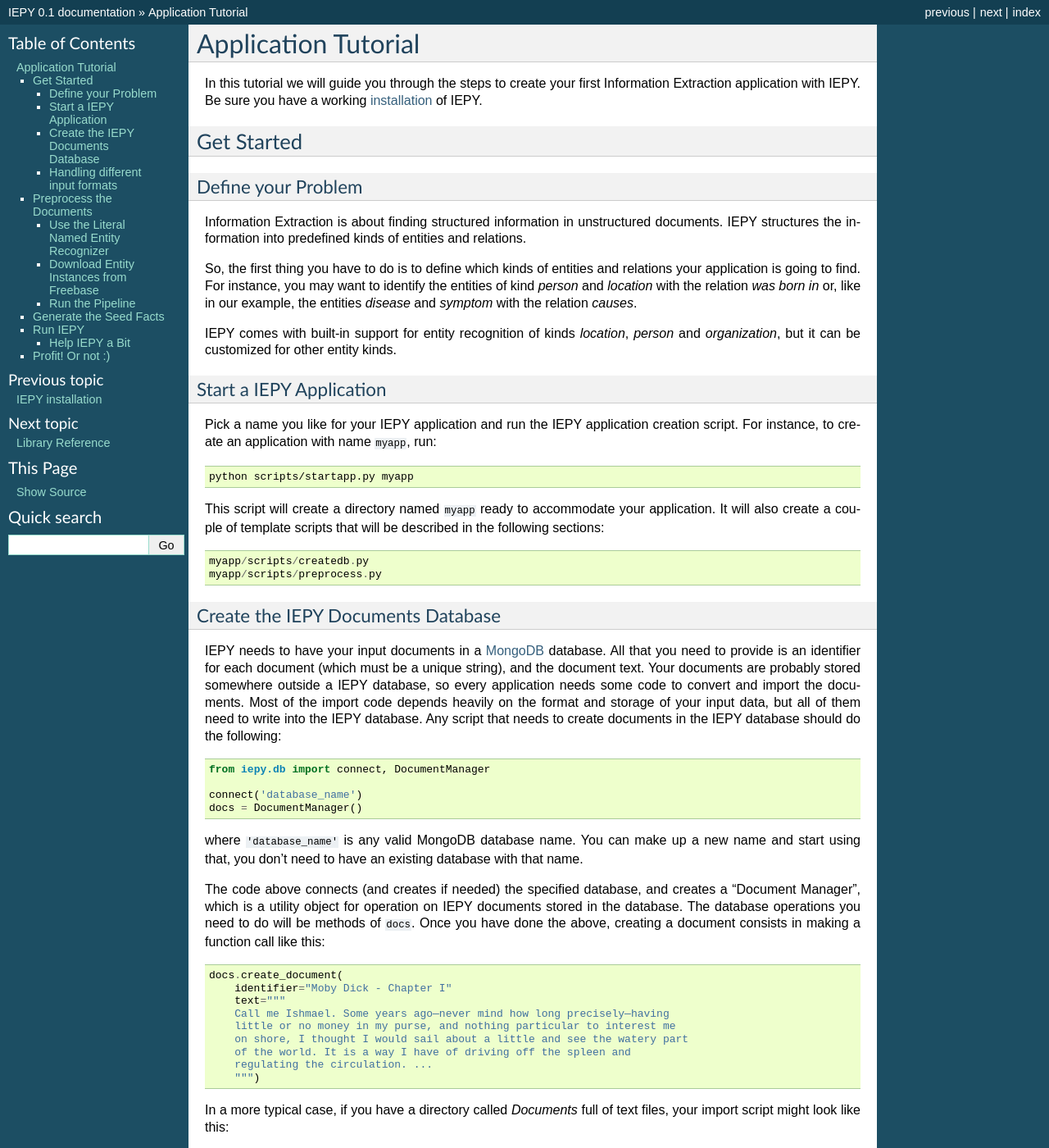
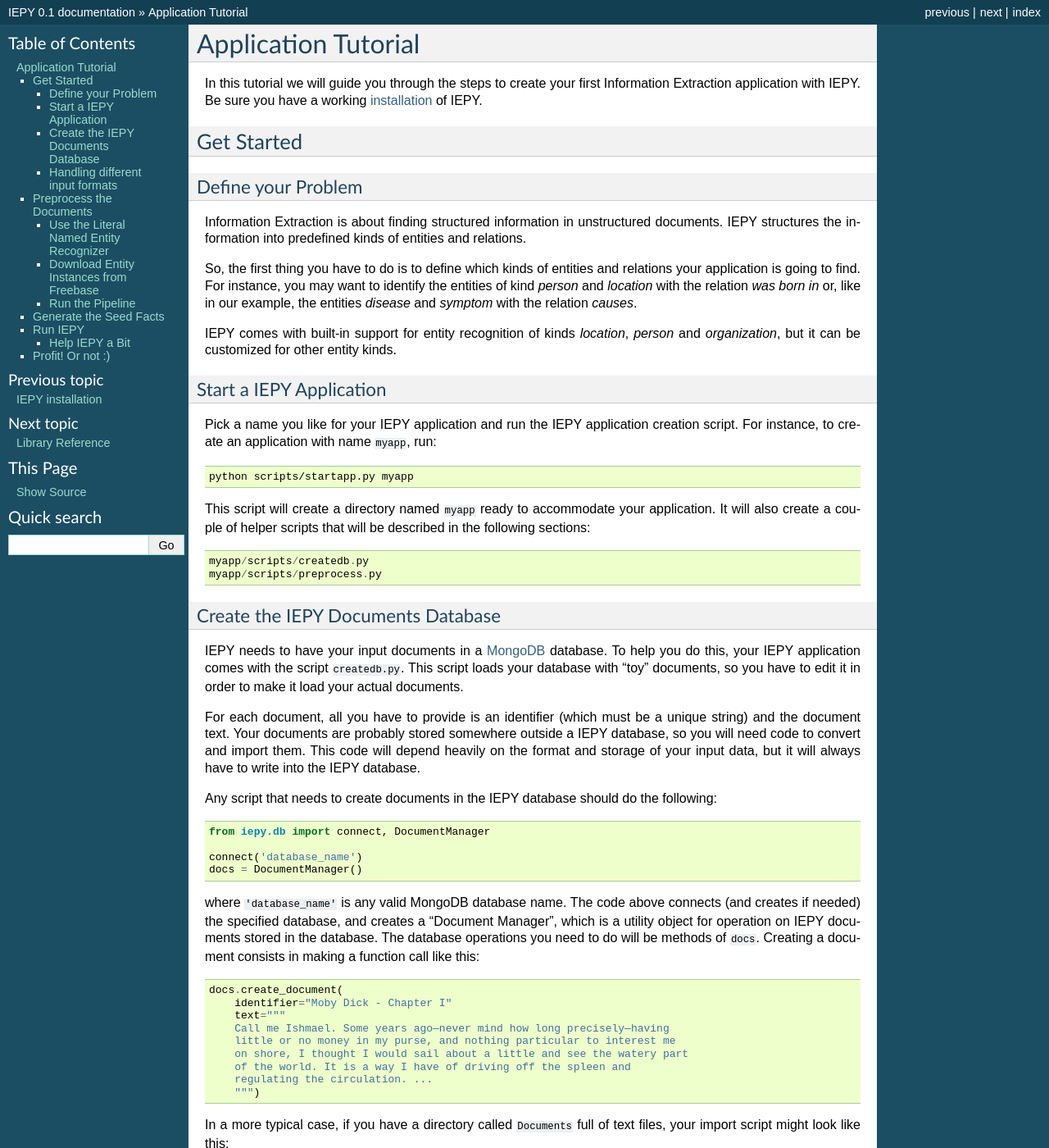
Before and after one commit to machinalis/iepy, a Sphinx documentation site: the page built from docs/tutorial.rst, in a window 1280 px wide and 1400 px high. Shown: the whole window at 82% size. Built offline with Sphinx 7.4.7, drawn with Linux system fonts in a browser that asks for light colours; some of the changed text lies outside the part shown.

Commit message:
Integrate section about database creation. Add reference to createdb script.

```diff
--- a/docs/tutorial.rst
+++ b/docs/tutorial.rst
@@ -5,6 +5,7 @@ Application Tutorial
 In this tutorial we will guide you through the steps to create your first
 Information Extraction application with IEPY.
 Be sure you have a working `installation <installation>`_ of IEPY.
+
 
 
 Get Started
@@ -39,7 +40,7 @@ creation script. For instance, to create an application with name ``myapp``, run
     python scripts/startapp.py myapp
 
 This script will create a directory named ``myapp`` ready to accommodate your
-application. It will also create a couple of template scripts that will be
+application. It will also create a couple of helper scripts that will be
 described in the following sections:
 
 ::
@@ -52,12 +53,17 @@ Create the IEPY Documents Database
 ----------------------------------
 
 IEPY needs to have your input documents in a `MongoDB <https://www.mongodb.org/>`_
-database. All that you need to provide is an identifier for each document (which
-must be a unique string), and the document text.
-Your documents are probably stored somewhere outside a IEPY database, so every
-application needs some code to convert and import the documents.
-Most of the import code depends heavily on the format and storage of your input
-data, but all of them need to write into the IEPY database.
+database. To help you do this, your IEPY application comes with the script
+``createdb.py``. This script loads your database with "toy" documents, so you
+have to edit it in order to make it load your actual documents.
+
+For each document, all you have to provide is an identifier  (which must be a
+unique string) and the document text.
+Your documents are probably stored somewhere outside a IEPY database, so you
+will need code to convert and import them.
+This code will depend heavily on the format and storage of your input data,
+but it will always have to write into the IEPY database.
+
 Any script that needs to create documents in the IEPY database should do the
 following::
 
@@ -66,16 +72,12 @@ following::
     connect('database_name')
     docs = DocumentManager()
 
-where ``'database_name'`` is any valid MongoDB database name. You can make up
-a new name and start using that, you don't need to have an existing database
-with that name.
-
+where ``'database_name'`` is any valid MongoDB database name.
 The code above connects (and creates if needed) the specified database, and
 creates a “Document Manager”, which is a utility object for operation on
 IEPY documents stored in the database. The database operations you need to
 do will be methods of ``docs``.
-Once you have done the above, creating a document consists in making
-a function call like this::
+Creating a document consists in making a function call like this::
 
     docs.create_document(
         identifier="Moby Dick - Chapter I"
@@ -87,7 +89,7 @@ a function call like this::
         regulating the circulation. ...
         """)
 
-In a more typical case, if you have a directory called `Documents` full of text
+In a more typical case, if you have a directory called ``Documents`` full of text
 files, your import script might look like this::
 
     documents = os.listdir("Documents")
@@ -130,21 +132,17 @@ add the original text as metadata, and leave the text empty, like this::
 
     docs.create_document(
         identifier=d, text='',
-        metadata={'raw_document': non_text_data}
+        metadata={'raw_data': non_text_data}
     )
 
 In this case, the first step in your preprocessing pipeline should be a
-conversion function that gets the data from ``document.metadata['raw_document']``
+conversion function that gets the data from ``document.metadata['raw_data']``
 and sets ``document.text``.
 
-You can see an example of this in our demo application. The script
-``examples/tvseries/scripts/wikia_to_iepy`` stores the wiki markup document in
-``metadata[raw_text]``. Then, the preprocessing function ``media_wiki_to_txt()``
-defined at ``examples/tvseries/scripts/preprocess.py`` takes care of parsing this,
-converting to text, and storing the data into the ``text`` field, which is what
-will be used by subsequent steps.
+The IEPY application you created comes with code prepared to do this.
+Also, to see a working example you can refer to our demo application.
+For more details proceed to the next section.
 
-For more details about preprocessing, proceed to the next section.
 
 Preprocess the Documents
 ========================
@@ -174,6 +172,8 @@ However, you may need to add some custom code, specially in two particular cases
   you will have to add an additional processing step at the beggining.
   IEPY provides you with a stub (``extract_plain_text``) so you can insert your
   code to convert the documents to plain text.
+  You can find a working example of this in the preprocessing script for our
+  demo application (``examples/tvseries/scripts/preprocess.py``).
 - You want to work with custom entity kinds: The provided NER only recognizes
   locations, persons and organizations. You can either program your own NER (or a
   wrapper for an existing NER) and use it in the pipeline, or you can use the
```
